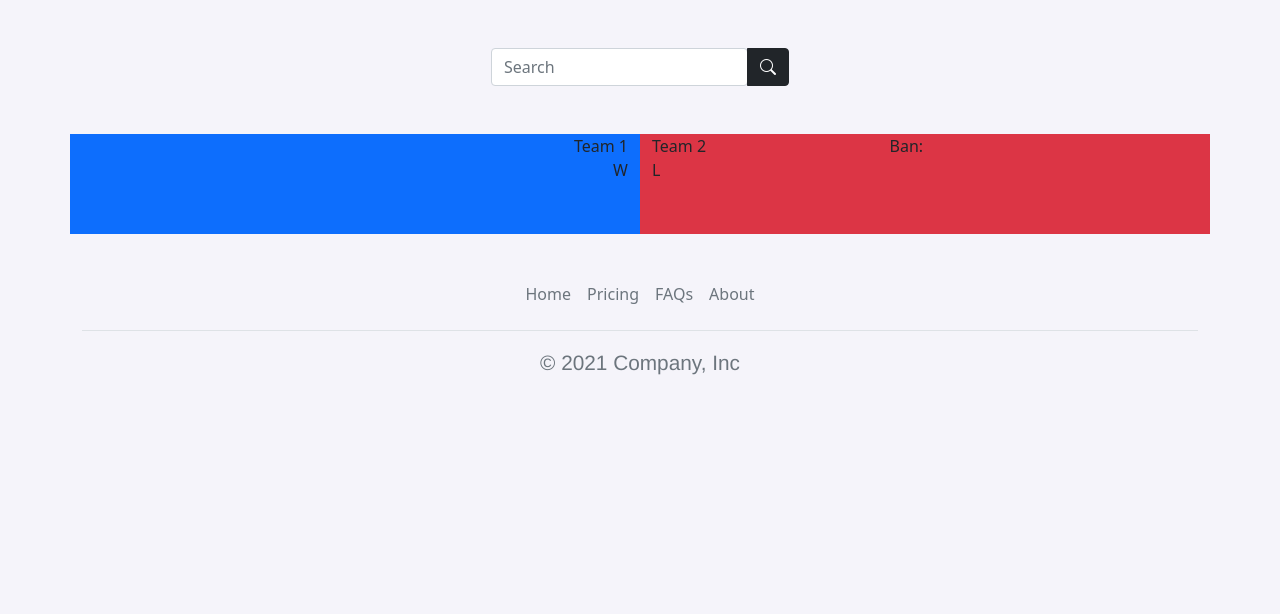
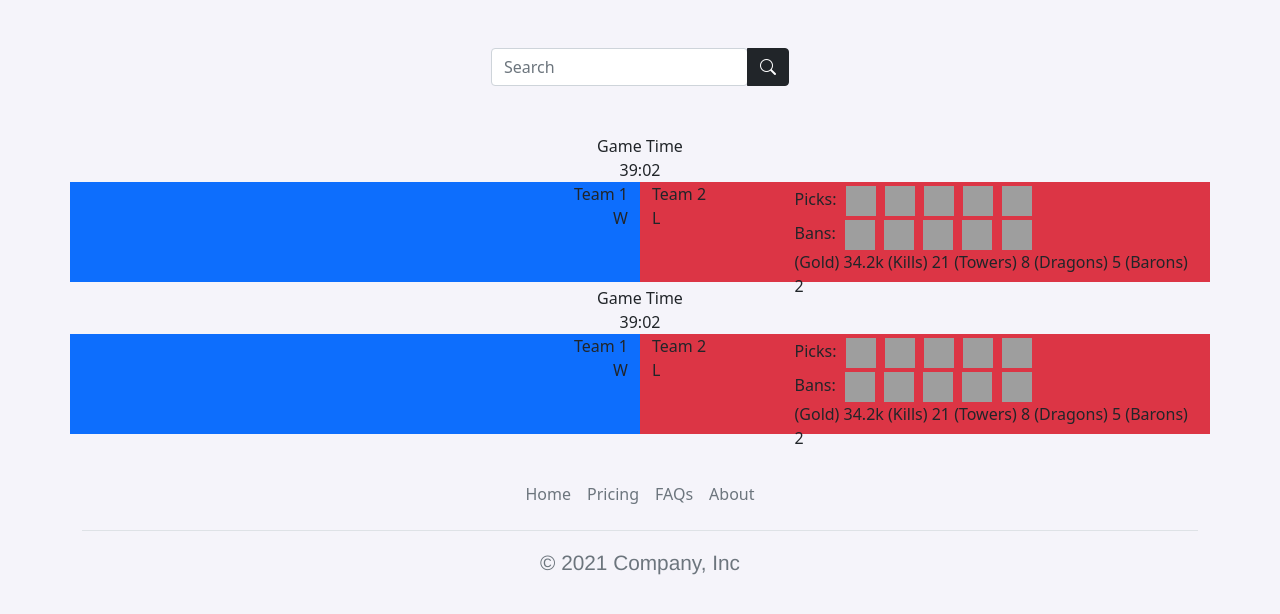
Before and after one commit to b16oskni/Examensarbete, a CodeIgniter 4 app: the page made by codeigniterApp/app/Views/welcome_message.php in a window 1280 px wide. Shown: the part 72-686 px from the top of the page. Run offline with PHP 8.4 and a stand-in for CodeIgniter, Linux system fonts and the light colour scheme; the template is opened without the code that fills it, so the values that code supplies are empty; some libraries are stand-ins or nearby versions; grey boxes are pictures that could not be loaded.

Commit message:
Update welcome_message.php
updated design on match template

```diff
--- a/codeigniterApp/app/Views/welcome_message.php
+++ b/codeigniterApp/app/Views/welcome_message.php
@@ -27,6 +27,11 @@
         h1 {
             font-size: 3rem;
             font-weight: bold;
+        }
+        .champ-icon{
+            width: 30px;
+            height: 30px;
+            margin-left: 5px;
         }
     </style>
 </head>
@@ -64,7 +69,14 @@
                 </div>
             </div>
         </div>
-        <div class="row align-items-start mt-5">
+        <div class="row">
+        <!--MATCH START-->
+        <div class="col text-center mt-5">
+                Game Time <br>
+                39:02
+            </div>
+        </div>
+        <div class="row align-items-start">
             <div class="col bg-primary">
                 <div class="row" style="height:100px;">
                     <div class="col-2 offset-md-10 text-end">
@@ -84,12 +96,81 @@
                         Team 2 <br>
                         L
                     </div>
-                    <div class="col-2 offset-md-3">
-                        Ban:
+                    <div class="col offset-md-1">
+                        <div class="mt-1">
+                            Picks:
+                            <img class="champ-icon" alt="Zyra" src="http://ddragon.leagueoflegends.com/cdn/12.7.1/img/champion/Zyra.png">
+                            <img class="champ-icon" alt="Yuumi" src="http://ddragon.leagueoflegends.com/cdn/12.7.1/img/champion/Yuumi.png">
+                            <img class="champ-icon" alt="Miss Fortune" src="http://ddragon.leagueoflegends.com/cdn/12.7.1/img/champion/MissFortune.png">
+                            <img class="champ-icon" alt="Nami" src="http://ddragon.leagueoflegends.com/cdn/12.7.1/img/champion/Nami.png">
+                            <img class="champ-icon" alt="Lulu" src="http://ddragon.leagueoflegends.com/cdn/12.7.1/img/champion/Lulu.png">
+                        </div>
+                        <div class="mt-1">
+                            Bans:
+                            <img class="champ-icon" alt="Zyra" src="http://ddragon.leagueoflegends.com/cdn/12.7.1/img/champion/Zyra.png">
+                            <img class="champ-icon" alt="Yuumi" src="http://ddragon.leagueoflegends.com/cdn/12.7.1/img/champion/Yuumi.png">
+                            <img class="champ-icon" alt="Miss Fortune" src="http://ddragon.leagueoflegends.com/cdn/12.7.1/img/champion/MissFortune.png">
+                            <img class="champ-icon" alt="Nami" src="http://ddragon.leagueoflegends.com/cdn/12.7.1/img/champion/Nami.png">
+                            <img class="champ-icon" alt="Lulu" src="http://ddragon.leagueoflegends.com/cdn/12.7.1/img/champion/Lulu.png">
+                        </div>
+                        <div>
+                            (Gold) 34.2k    (Kills) 21  (Towers) 8  (Dragons) 5 (Barons) 2
+                        </div>
                     </div>
                 </div>
             </div>
         </div>
+        <!--MATCH END-->
+        <!--MATCH START-->
+        <div class="col text-center mt-1">
+            Game Time <br>
+            39:02
+        </div>
+        <div class="row align-items-start">
+            <div class="col bg-primary">
+                <div class="row" style="height:100px;">
+                    <div class="col-2 offset-md-10 text-end">
+                        Team 1 <br>
+                        W
+                    </div>
+                    <div class="row">
+                        <div class="col-2 offset-md-10 text-end">
+
+                        </div>
+                    </div>
+                </div>
+            </div>
+            <div class="col bg-danger">
+                <div class="row" style="height:100px;">
+                    <div class="col-2 text-start">
+                        Team 2 <br>
+                        L
+                    </div>
+                    <div class="col offset-md-1">
+                        <div class="mt-1">
+                            Picks:
+                            <img class="champ-icon" alt="Zyra" src="http://ddragon.leagueoflegends.com/cdn/12.7.1/img/champion/Zyra.png">
+                            <img class="champ-icon" alt="Yuumi" src="http://ddragon.leagueoflegends.com/cdn/12.7.1/img/champion/Yuumi.png">
+                            <img class="champ-icon" alt="Miss Fortune" src="http://ddragon.leagueoflegends.com/cdn/12.7.1/img/champion/MissFortune.png">
+                            <img class="champ-icon" alt="Nami" src="http://ddragon.leagueoflegends.com/cdn/12.7.1/img/champion/Nami.png">
+                            <img class="champ-icon" alt="Lulu" src="http://ddragon.leagueoflegends.com/cdn/12.7.1/img/champion/Lulu.png">
+                        </div>
+                        <div class="mt-1">
+                            Bans:
+                            <img class="champ-icon" alt="Zyra" src="http://ddragon.leagueoflegends.com/cdn/12.7.1/img/champion/Zyra.png">
+                            <img class="champ-icon" alt="Yuumi" src="http://ddragon.leagueoflegends.com/cdn/12.7.1/img/champion/Yuumi.png">
+                            <img class="champ-icon" alt="Miss Fortune" src="http://ddragon.leagueoflegends.com/cdn/12.7.1/img/champion/MissFortune.png">
+                            <img class="champ-icon" alt="Nami" src="http://ddragon.leagueoflegends.com/cdn/12.7.1/img/champion/Nami.png">
+                            <img class="champ-icon" alt="Lulu" src="http://ddragon.leagueoflegends.com/cdn/12.7.1/img/champion/Lulu.png">
+                        </div>
+                        <div>
+                            (Gold) 34.2k    (Kills) 21  (Towers) 8  (Dragons) 5 (Barons) 2
+                        </div>
+                    </div>
+                </div>
+            </div>
+        </div>
+        <!--MATCH END-->
     </div>
     <!--Footer-->
     <div class="container">
```
